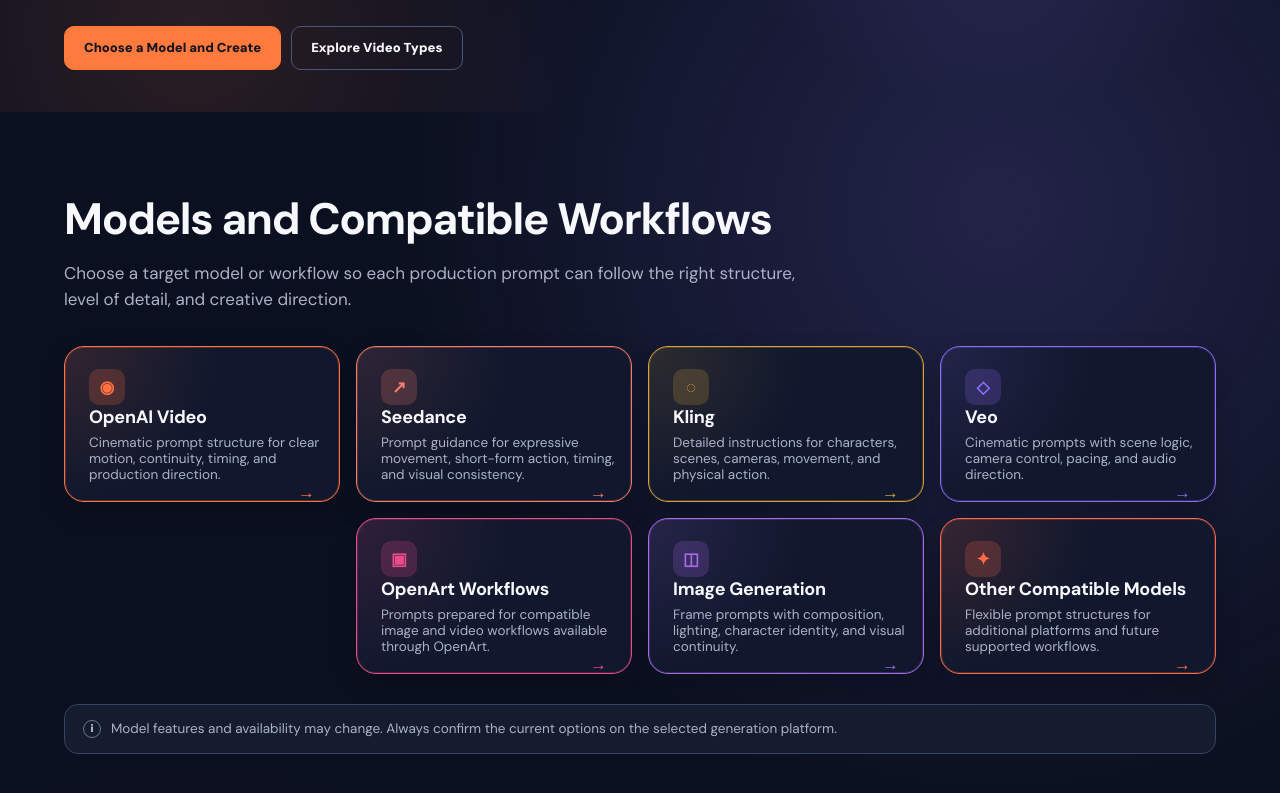
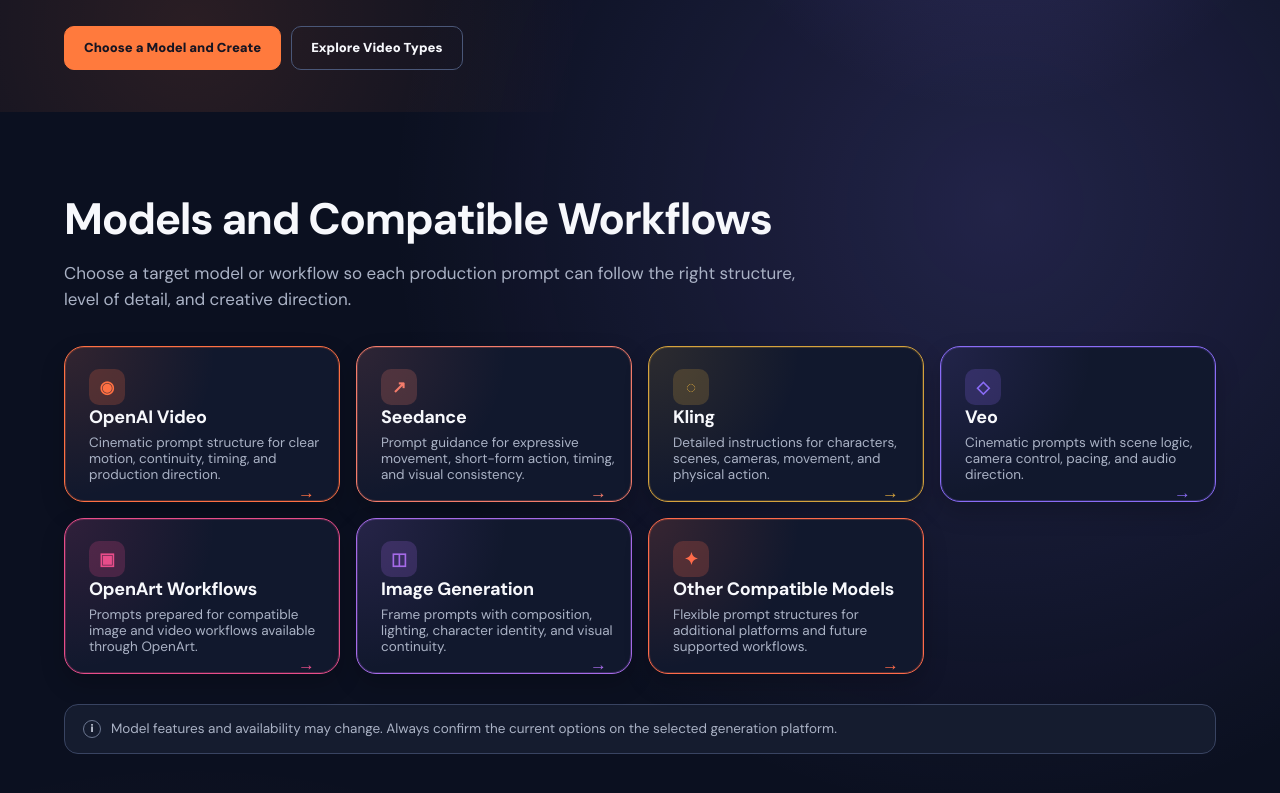
Before and after one commit to saifalrikaby1-png/slapstick-prompt-pack, a Next.js app: page /models in a window 1280 px wide. Shown: the part 379-1172 px from the top of the page. Built offline with nearby package versions, Linux system fonts and the light colour scheme.

Commit message:
Left-align final Models card row

```diff
--- a/app/marketing-compact.module.css
+++ b/app/marketing-compact.module.css
@@ -138,7 +138,6 @@
 .modelFeatureArrowRow { display: flex; align-items: center; justify-content: flex-end; min-width: 0; }
 .modelFeatureArrow { color: var(--model-accent); font-size: 17px; line-height: 1; transition: transform .2s ease; }
 .modelFeatureCard:hover .modelFeatureArrow, .modelFeatureCard:focus-visible .modelFeatureArrow { transform: translateX(4px); }
-.modelFeatureGrid > :nth-child(5) { grid-column: 2; }
 .modelDisclaimer { display: flex; align-items: center; gap: 10px; max-width: 100%; margin: 30px 0 0; padding: 14px 18px; border: 1px solid #394462; border-radius: 14px; background: #151c2f; color: #AAB2C5; font-family: var(--font-dm), system-ui, sans-serif; font-size: 13.5px; line-height: 1.45; }
 .modelDisclaimer span { display: grid; flex: 0 0 auto; place-items: center; width: 18px; height: 18px; border: 1px solid #6b7690; border-radius: 50%; color: #DDE3F1; font-size: 11px; font-weight: 800; }
 .modelGuidanceSection { padding-top: 38px; }
@@ -211,7 +210,6 @@
   .modelFeatureContent { grid-template-rows: 36px 26px minmax(0, 1fr) 18px; gap: 2px; height: auto; }
   .modelFeatureCard h3 { font-size: 17px; line-height: 1.2; }
   .modelFeatureCard p { font-size: 14px; line-height: 1.4; }
-  .modelFeatureGrid > :nth-child(5) { grid-column: auto; }
   .modelDisclaimer { align-items: flex-start; margin-top: 28px; }
   .modelGuidanceGrid { grid-template-columns: 1fr; gap: 14px; margin-top: 22px; }
   .modelGuidanceCard { min-height: 0; padding: 20px; }
```
